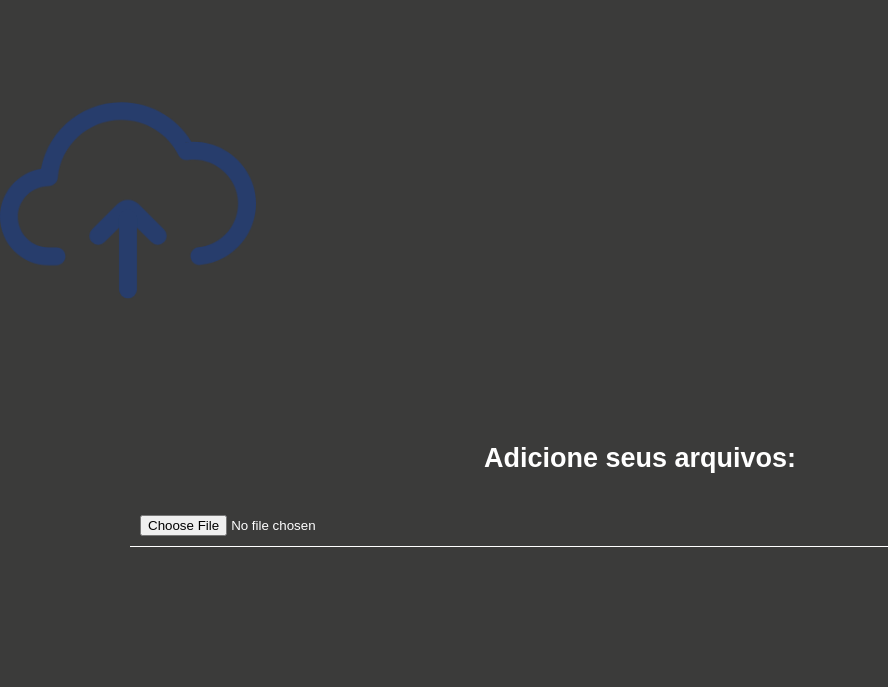
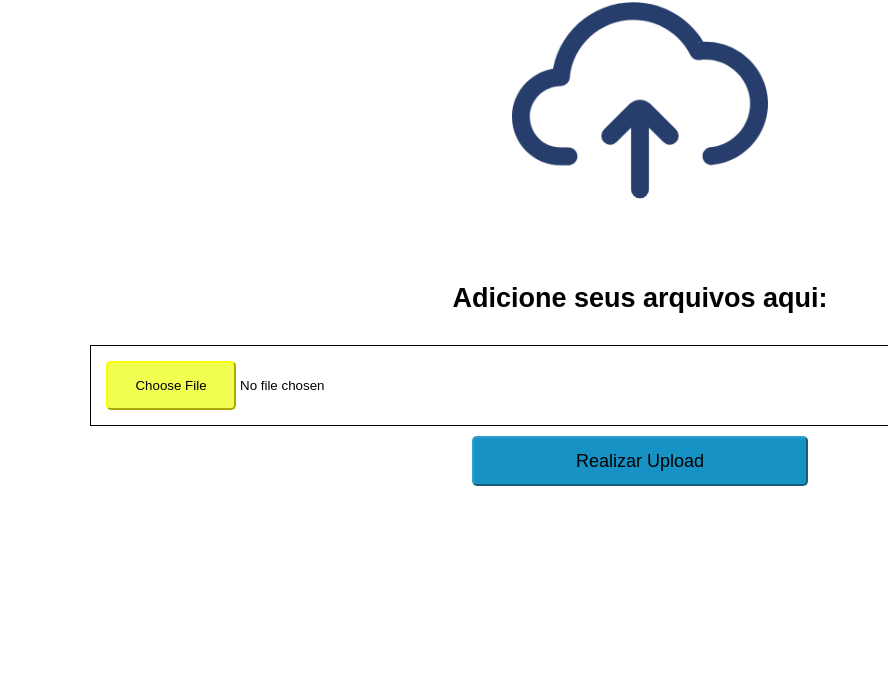
Before and after one commit to BaroniSrugeri/Front-end-Upload-de-arquivos, a plain HTML site: page index.html in a window 1280 px wide. Shown: the part 173-860 px from the top of the page, without its empty margins (0-888 px from the left). After the commit the page ends 800 px from the top, so only its background shows below. Drawn offline with Linux system fonts and the light colour scheme.

Commit message:
Add files via upload

```diff
--- a/index.html
+++ b/index.html
@@ -10,19 +10,23 @@
 
 <header>
      <h1>Realize o Seu Upload</h1>
+    <div class="img">
+        <img id="img" src="simbolo-upload.jpg" alt="simbolo de upload">
+    </div>
 
 </header>
 
 <body>
-    <div class="img">
-        <img id="img" src="simbolo-upload.jpg" alt="simbolo de upload">
-    </div>
+
     <div class="corpo">
         <form>
-        <label for="Realize o Upload"> <h2>Adicione seus arquivos:</h2></label><br>
+        <label for="Realize o Upload"> <h2>Adicione seus arquivos aqui:</h2></label><br>
+
         <input type="file" name="upload" id="upload">
+        <button>Realizar Upload</button>
         </form>
     </div>
+
 </body>
 
 </html>
--- a/style.css
+++ b/style.css
@@ -1,36 +1,60 @@
 *{
     margin: 0;
     font-family: Arial, Helvetica, sans-serif;
-    background-color: rgb(59, 59, 58);
+    background-color: rgb(255, 255, 255);
+    overflow: hidden;
 }
 header{
     text-align: center;
-    background-color: rgb(59, 59, 58);
-    color: rgb(255, 255, 255);
-    padding: 110px;
+    background-color: rgb(255, 255, 255);
+    color: black;
+    padding: 60px;
     font-family: Arial, Helvetica, sans-serif;
 }
 .img{
+    align-items: center;
     width: 400;
     height: 200;
+    margin-top: 60px;
 
 }
 input{
     display: block;
-    margin: 10px 0;
-    width: 100%;
-    border: none;
+    width: 97%;
+    border: 1px solid rgb(0, 0, 0);
     outline: none;
-    padding: 10px;
-    border-bottom: 1px solid #ffffff;
+    padding: 15px;
+    border-bottom: 1px solid #000000;
+    margin: 10px;
+
 }
 .corpo{
-    align-content: center;
-    background-color: rgb(59, 59, 58);
-    padding: 130px;
+    background-color: rgb(255, 255, 255);
+    padding: 80px;
     font-family: Arial, Helvetica, sans-serif;
-    margin-top: 10px;
+    margin-top: -60px;
     text-align: center;
     font-size: large;
-    color: white;
+    color: rgb(0, 0, 0);
 }
+::-webkit-file-upload-button{
+    cursor: pointer;
+    background-color: rgb(241, 255, 81);
+    color: rgb(0, 0, 0);
+    padding: 15px;
+    width: 130px;
+    border-color: rgb(255, 251, 0);
+    border-radius: 5px;
+    cursor: pointer;
+}
+button{
+    font-family: Arial, Helvetica, sans-serif;
+    border-color: rgb(47, 159, 203);
+    font-size: large;
+    height: 50px;
+    width: 30%;
+    background-color: rgb(22, 147, 196);
+    color: rgb(0, 0, 0);
+    cursor: pointer;
+    border-radius: 5px;
+}
```
